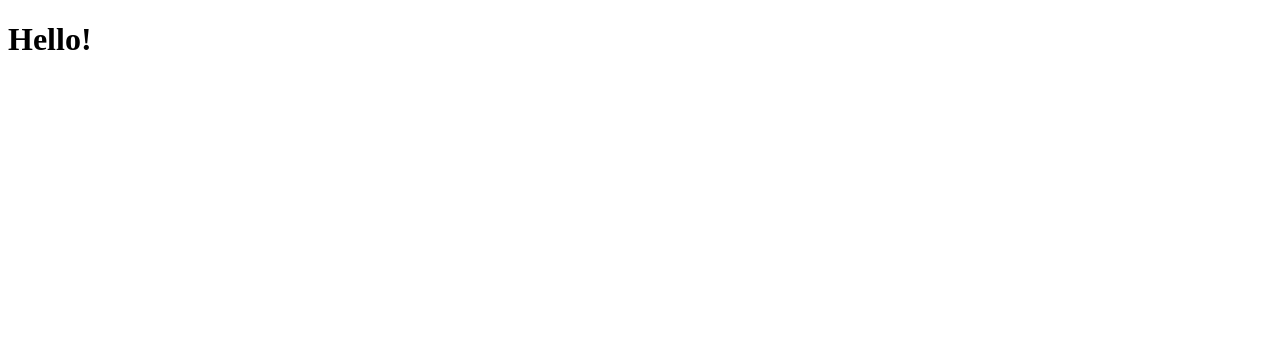
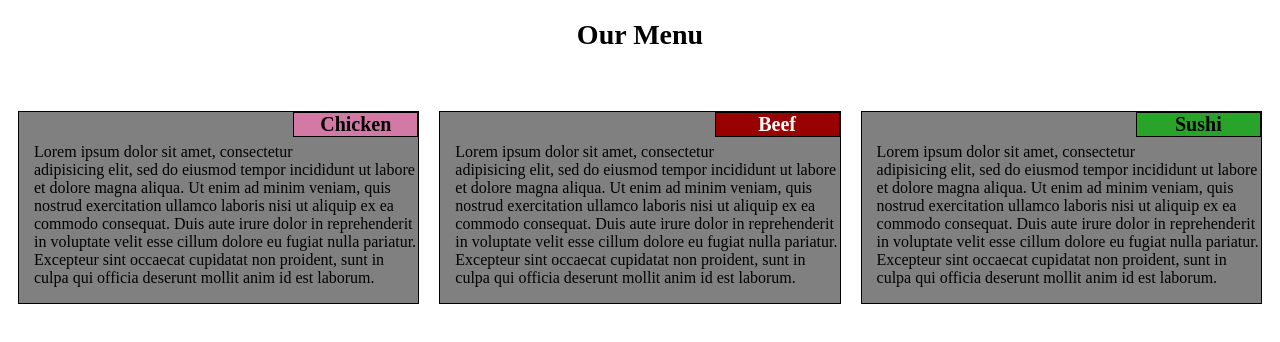
Before and after one commit to amolsatsangi/coursera-test, a plain HTML site: page module2_solution/index.html in a window 1280 px wide. Drawn offline with Linux system fonts and the light colour scheme.

Commit message:
Complete

```diff
--- /dev/null
+++ b/module2_solution/CSS/style.css
@@ -0,0 +1,109 @@
+*
+{
+	box-sizing:border-box;
+}
+h1{
+	text-align:center;
+}
+#c1{
+	float:left;
+	border: solid black 1px;
+	background-color:gray;
+}
+#d1
+{
+	padding:15px 0px 0px 15px;
+}
+#x
+{
+	float:left;
+	padding:10px;
+}
+#c2{
+	float:left;
+	border: solid black 1px;
+	background-color:gray;
+}
+#d2
+{
+	padding:15px 0px 0px 15px;
+}
+#y
+{
+	float:left;
+	padding:10px;
+}
+#c3{
+	float:left;
+	border: solid black 1px;
+	background-color:gray;
+}
+#d3
+{
+	padding:15px 0px 0px 15px;
+}
+#z
+{
+	float:left;
+	padding:10px;
+}
+h2{
+	float:right;
+	border:solid black 1px;
+	font-size: 1.25em;
+	font-weight:800;
+	width:125px;
+	text-align:center;
+	margin-top:0px;
+}
+#he1{
+	background-color:#d279a6;
+}
+#he2{
+	background-color:#990000;
+	color:white;
+}
+#he3{
+	background-color:#29a329;
+
+}
+h1{
+	font-size:1.75em;
+	margin-bottom:50px;
+}
+@media (min-width:992px)
+{
+	#x{
+		width:33.33%;
+	}
+	#y{
+		width:33.33%;
+	}
+	#z{
+		width:33.33%;
+	}
+}
+@media (max-width: 991px)
+{
+	#x{
+		width: 50%;
+	}
+	#y{
+		width: 50%;
+	}
+	#z{
+		width: 100%;
+	}
+}
+@media (max-width:767px)
+{
+	#x{
+		width:100%;
+	}
+	#y{
+		width:100%;
+	}
+	#z{
+		width:100%;
+	}
+}
--- a/module2_solution/index.html
+++ b/module2_solution/index.html
@@ -1,9 +1,53 @@
 <!DOCTYPE html>
 <html>
 <head>
-	<title>hello cousera</title>
+	<meta charset="UTF-8">
+	<meta name="viewport" content= "width=device-width , initial-scale=1">
+	<title>Document</title>
+	<link rel="stylesheet" href="CSS/style.css">
 </head>
 <body>
-<h1>Hello!</h1>
+	<div id="container">
+
+<h1>Our Menu</h1>
+<div id="x">
+<div id="c1">
+	<h2 id="he1">Chicken</h2>
+	<div id="d1">
+	<p>Lorem ipsum dolor sit amet, consectetur adipisicing elit, sed do eiusmod
+	tempor incididunt ut labore et dolore magna aliqua. Ut enim ad minim veniam,
+	quis nostrud exercitation ullamco laboris nisi ut aliquip ex ea commodo
+	consequat. Duis aute irure dolor in reprehenderit in voluptate velit esse
+	cillum dolore eu fugiat nulla pariatur. Excepteur sint occaecat cupidatat non
+	proident, sunt in culpa qui officia deserunt mollit anim id est laborum.</p>
+</div>
+</div>
+</div>
+<div id="y">
+<div id="c2">
+	<h2 id="he2">Beef</h2>
+	<div id="d2">
+	<p>Lorem ipsum dolor sit amet, consectetur adipisicing elit, sed do eiusmod
+	tempor incididunt ut labore et dolore magna aliqua. Ut enim ad minim veniam,
+	quis nostrud exercitation ullamco laboris nisi ut aliquip ex ea commodo
+	consequat. Duis aute irure dolor in reprehenderit in voluptate velit esse
+	cillum dolore eu fugiat nulla pariatur. Excepteur sint occaecat cupidatat non
+	proident, sunt in culpa qui officia deserunt mollit anim id est laborum.</p>
+</div>
+</div>
+</div>
+<div id="z">
+<div id="c3">
+	<h2 id="he3">Sushi</h2>
+	<div id="d3">
+	<p>Lorem ipsum dolor sit amet, consectetur adipisicing elit, sed do eiusmod
+	tempor incididunt ut labore et dolore magna aliqua. Ut enim ad minim veniam,
+	quis nostrud exercitation ullamco laboris nisi ut aliquip ex ea commodo
+	consequat. Duis aute irure dolor in reprehenderit in voluptate velit esse
+	cillum dolore eu fugiat nulla pariatur. Excepteur sint occaecat cupidatat non
+	proident, sunt in culpa qui officia deserunt mollit anim id est laborum.</p>
+</div>
+</div>
+</div>
 </body>
 </html>
```
